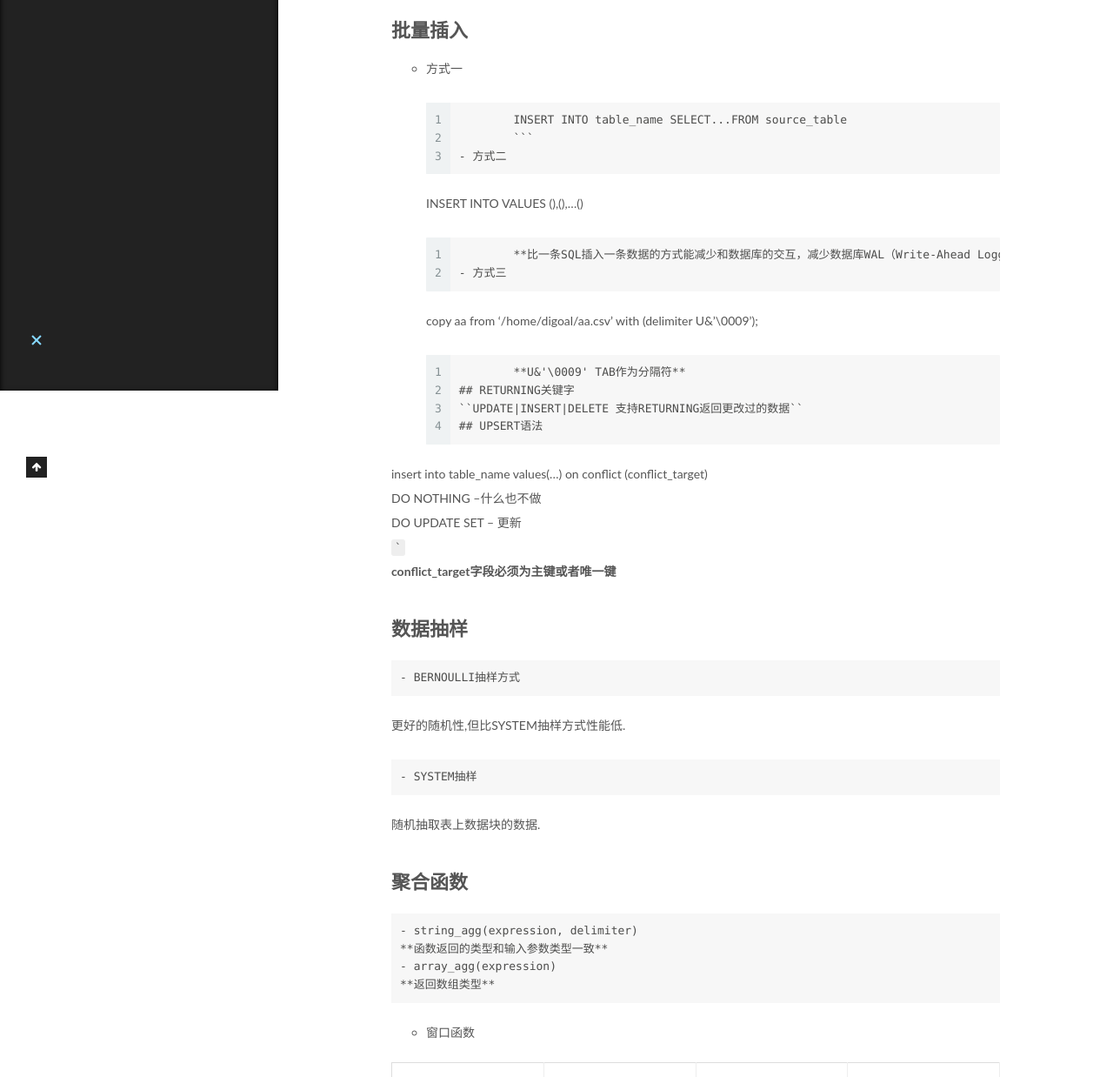
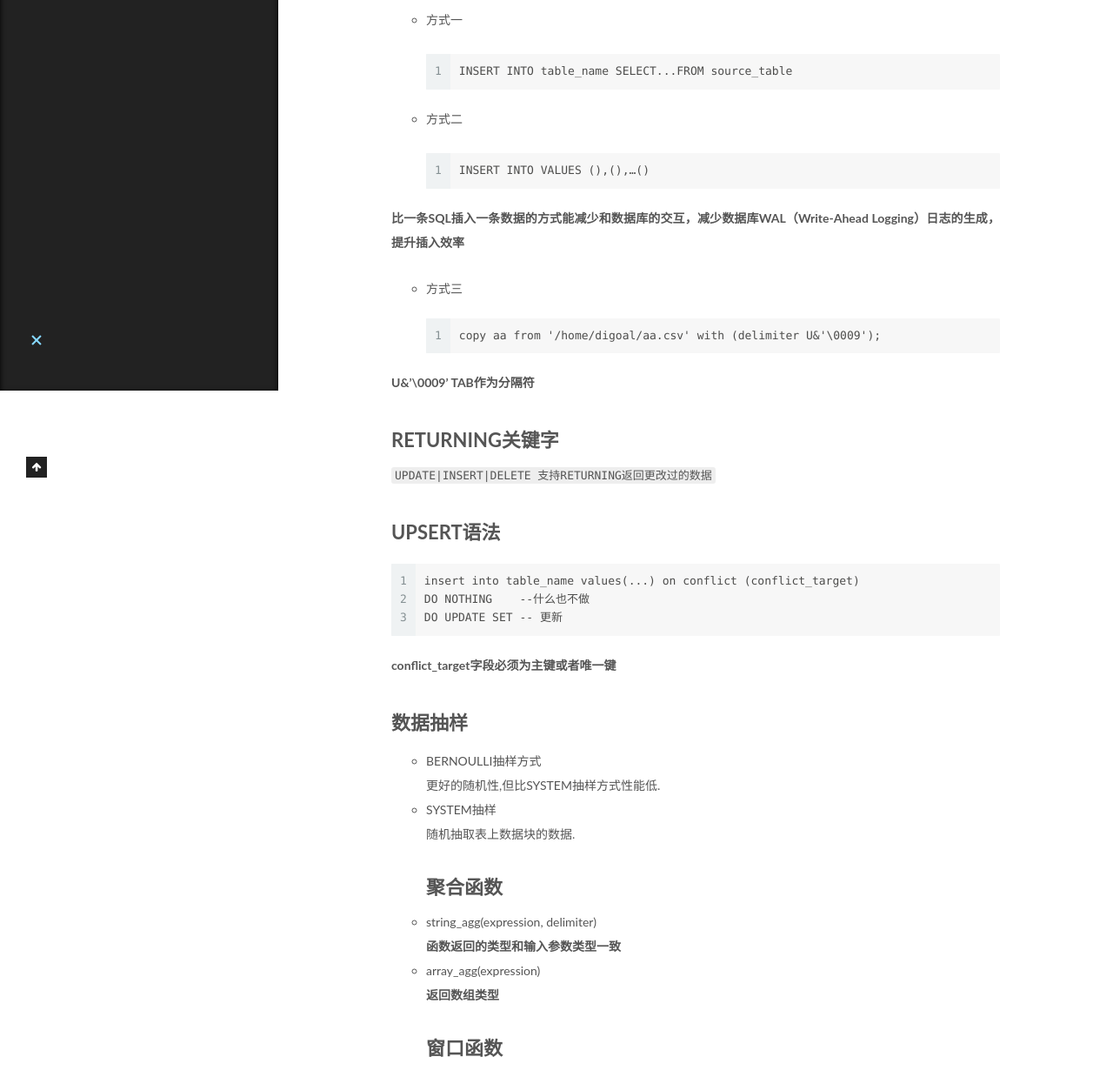
Before and after one commit to zhl003/zhl003.github.io, a plain HTML site: page 2019/01/29/PostgreSQL-语法特性/index.html in a window 1280 px wide. Shown: the part 351-1589 px from the top of the page at 87% size. Drawn offline with Linux system fonts and the light colour scheme.

Commit message:
Site updated: 2019-01-29 18:24:48

````diff
--- a/2019/01/29/PostgreSQL-语法特性/index.html
+++ b/2019/01/29/PostgreSQL-语法特性/index.html
@@ -79,18 +79,18 @@
 
 
 
-<meta name="description" content="PostgreSQL 语法特性批量插入 方式一    123	INSERT INTO table_name SELECT...FROM source_table	```  - 方式二   INSERT INTO VALUES (),(),…()   12	**比一条SQL插入一条数据的方式能减少和数据库的交互，减少数据库WAL（Write-Ahead Logging）日志的生成，提升插入效率**">
+<meta name="description" content="批量插入 方式一  1INSERT INTO table_name SELECT...FROM source_table  方式二  1INSERT INTO VALUES (),(),…()   比一条SQL插入一条数据的方式能减少和数据库的交互，减少数据库WAL（Write-Ahead Logging）日志的生成，提升插入效率  方式三1copy aa from &amp;apos;/home/dig">
 <meta name="keywords" content="SQL">
 <meta property="og:type" content="article">
 <meta property="og:title" content="PostgreSQL 语法特性">
 <meta property="og:url" content="http://yoursite.com/2019/01/29/PostgreSQL-语法特性/index.html">
 <meta property="og:site_name" content="我的博客">
-<meta property="og:description" content="PostgreSQL 语法特性批量插入 方式一    123	INSERT INTO table_name SELECT...FROM source_table	```  - 方式二   INSERT INTO VALUES (),(),…()   12	**比一条SQL插入一条数据的方式能减少和数据库的交互，减少数据库WAL（Write-Ahead Logging）日志的生成，提升插入效率**">
+<meta property="og:description" content="批量插入 方式一  1INSERT INTO table_name SELECT...FROM source_table  方式二  1INSERT INTO VALUES (),(),…()   比一条SQL插入一条数据的方式能减少和数据库的交互，减少数据库WAL（Write-Ahead Logging）日志的生成，提升插入效率  方式三1copy aa from &amp;apos;/home/dig">
 <meta property="og:locale" content="zh-Hans">
-<meta property="og:updated_time" content="2019-01-29T10:14:40.330Z">
+<meta property="og:updated_time" content="2019-01-29T10:24:10.594Z">
 <meta name="twitter:card" content="summary">
 <meta name="twitter:title" content="PostgreSQL 语法特性">
-<meta name="twitter:description" content="PostgreSQL 语法特性批量插入 方式一    123	INSERT INTO table_name SELECT...FROM source_table	```  - 方式二   INSERT INTO VALUES (),(),…()   12	**比一条SQL插入一条数据的方式能减少和数据库的交互，减少数据库WAL（Write-Ahead Logging）日志的生成，提升插入效率**">
+<meta name="twitter:description" content="批量插入 方式一  1INSERT INTO table_name SELECT...FROM source_table  方式二  1INSERT INTO VALUES (),(),…()   比一条SQL插入一条数据的方式能减少和数据库的交互，减少数据库WAL（Write-Ahead Logging）日志的生成，提升插入效率  方式三1copy aa from &amp;apos;/home/dig">
 
 
 
@@ -342,26 +342,28 @@
 
 
 
-        <h1 id="PostgreSQL-语法特性"><a href="#PostgreSQL-语法特性" class="headerlink" title="PostgreSQL 语法特性"></a>PostgreSQL 语法特性</h1><h2 id="批量插入"><a href="#批量插入" class="headerlink" title="批量插入"></a>批量插入</h2><ul>
+        <h2 id="批量插入"><a href="#批量插入" class="headerlink" title="批量插入"></a>批量插入</h2><ul>
 <li><p>方式一 </p>
-  <figure class="highlight plain"><table><tr><td class="gutter"><pre><span class="line">1</span><br><span class="line">2</span><br><span class="line">3</span><br></pre></td><td class="code"><pre><span class="line">	INSERT INTO table_name SELECT...FROM source_table</span><br><span class="line">	```  </span><br><span class="line">- 方式二</span><br></pre></td></tr></table></figure>
-<p>  INSERT INTO VALUES (),(),…()</p>
-  <figure class="highlight plain"><table><tr><td class="gutter"><pre><span class="line">1</span><br><span class="line">2</span><br></pre></td><td class="code"><pre><span class="line">	**比一条SQL插入一条数据的方式能减少和数据库的交互，减少数据库WAL（Write-Ahead Logging）日志的生成，提升插入效率**  </span><br><span class="line">- 方式三</span><br></pre></td></tr></table></figure>
-<p>   copy aa from ‘/home/digoal/aa.csv’ with (delimiter U&amp;’\0009’);  </p>
-  <figure class="highlight plain"><table><tr><td class="gutter"><pre><span class="line">1</span><br><span class="line">2</span><br><span class="line">3</span><br><span class="line">4</span><br></pre></td><td class="code"><pre><span class="line">	**U&amp;&apos;\0009&apos; TAB作为分隔符**	</span><br><span class="line">## RETURNING关键字</span><br><span class="line">``UPDATE|INSERT|DELETE 支持RETURNING返回更改过的数据``</span><br><span class="line">## UPSERT语法</span><br></pre></td></tr></table></figure>
+<figure class="highlight plain"><table><tr><td class="gutter"><pre><span class="line">1</span><br></pre></td><td class="code"><pre><span class="line">INSERT INTO table_name SELECT...FROM source_table</span><br></pre></td></tr></table></figure>
+</li>
+<li><p>方式二 </p>
+<figure class="highlight plain"><table><tr><td class="gutter"><pre><span class="line">1</span><br></pre></td><td class="code"><pre><span class="line">INSERT INTO VALUES (),(),…()</span><br></pre></td></tr></table></figure>
 </li>
 </ul>
-<p>insert into table_name values(…) on conflict (conflict_target)<br>DO NOTHING    –什么也不做<br>DO UPDATE SET – 更新<br><code>`</code><br><strong>conflict_target字段必须为主键或者唯一键</strong></p>
-<h2 id="数据抽样"><a href="#数据抽样" class="headerlink" title="数据抽样"></a>数据抽样</h2><pre><code>- BERNOULLI抽样方式
-</code></pre><p>更好的随机性,但比SYSTEM抽样方式性能低.</p>
-<pre><code>- SYSTEM抽样
-</code></pre><p>随机抽取表上数据块的数据.</p>
-<h2 id="聚合函数"><a href="#聚合函数" class="headerlink" title="聚合函数"></a>聚合函数</h2><pre><code>- string_agg(expression, delimiter)
-**函数返回的类型和输入参数类型一致**
-- array_agg(expression)
-**返回数组类型**
-</code></pre><ul>
-<li>窗口函数</li>
+<p><strong>比一条SQL插入一条数据的方式能减少和数据库的交互，减少数据库WAL（Write-Ahead Logging）日志的生成，提升插入效率</strong></p>
+<ul>
+<li>方式三<figure class="highlight plain"><table><tr><td class="gutter"><pre><span class="line">1</span><br></pre></td><td class="code"><pre><span class="line">copy aa from &apos;/home/digoal/aa.csv&apos; with (delimiter U&amp;&apos;\0009&apos;);</span><br></pre></td></tr></table></figure>
+</li>
+</ul>
+<p><strong>U&amp;’\0009’ TAB作为分隔符</strong>    </p>
+<h2 id="RETURNING关键字"><a href="#RETURNING关键字" class="headerlink" title="RETURNING关键字"></a>RETURNING关键字</h2><p><code>UPDATE|INSERT|DELETE 支持RETURNING返回更改过的数据</code></p>
+<h2 id="UPSERT语法"><a href="#UPSERT语法" class="headerlink" title="UPSERT语法"></a>UPSERT语法</h2><figure class="highlight plain"><table><tr><td class="gutter"><pre><span class="line">1</span><br><span class="line">2</span><br><span class="line">3</span><br></pre></td><td class="code"><pre><span class="line">insert into table_name values(...) on conflict (conflict_target) </span><br><span class="line">DO NOTHING    --什么也不做</span><br><span class="line">DO UPDATE SET -- 更新</span><br></pre></td></tr></table></figure>
+<p><strong>conflict_target字段必须为主键或者唯一键</strong></p>
+<h2 id="数据抽样"><a href="#数据抽样" class="headerlink" title="数据抽样"></a>数据抽样</h2><ul>
+<li>BERNOULLI抽样方式<br>更好的随机性,但比SYSTEM抽样方式性能低.</li>
+<li>SYSTEM抽样<br>随机抽取表上数据块的数据.<h2 id="聚合函数"><a href="#聚合函数" class="headerlink" title="聚合函数"></a>聚合函数</h2></li>
+<li>string_agg(expression, delimiter)<br><strong>函数返回的类型和输入参数类型一致</strong></li>
+<li>array_agg(expression)<br><strong>返回数组类型</strong><h2 id="窗口函数"><a href="#窗口函数" class="headerlink" title="窗口函数"></a>窗口函数</h2></li>
 </ul>
 <table>
 <thead>
@@ -629,7 +631,7 @@
 
 
 
-              <div class="post-toc-content"><ol class="nav"><li class="nav-item nav-level-1"><a class="nav-link" href="#PostgreSQL-语法特性"><span class="nav-number">1.</span> <span class="nav-text">PostgreSQL 语法特性</span></a><ol class="nav-child"><li class="nav-item nav-level-2"><a class="nav-link" href="#批量插入"><span class="nav-number">1.1.</span> <span class="nav-text">批量插入</span></a></li><li class="nav-item nav-level-2"><a class="nav-link" href="#数据抽样"><span class="nav-number">1.2.</span> <span class="nav-text">数据抽样</span></a></li><li class="nav-item nav-level-2"><a class="nav-link" href="#聚合函数"><span class="nav-number">1.3.</span> <span class="nav-text">聚合函数</span></a></li></ol></li></ol></div>
+              <div class="post-toc-content"><ol class="nav"><li class="nav-item nav-level-2"><a class="nav-link" href="#批量插入"><span class="nav-number">1.</span> <span class="nav-text">批量插入</span></a></li><li class="nav-item nav-level-2"><a class="nav-link" href="#RETURNING关键字"><span class="nav-number">2.</span> <span class="nav-text">RETURNING关键字</span></a></li><li class="nav-item nav-level-2"><a class="nav-link" href="#UPSERT语法"><span class="nav-number">3.</span> <span class="nav-text">UPSERT语法</span></a></li><li class="nav-item nav-level-2"><a class="nav-link" href="#数据抽样"><span class="nav-number">4.</span> <span class="nav-text">数据抽样</span></a></li><li class="nav-item nav-level-2"><a class="nav-link" href="#聚合函数"><span class="nav-number">5.</span> <span class="nav-text">聚合函数</span></a></li><li class="nav-item nav-level-2"><a class="nav-link" href="#窗口函数"><span class="nav-number">6.</span> <span class="nav-text">窗口函数</span></a></li></ol></div>
 
 
           </div>
````
Also changed, not shown: index.html (+19 -17 lines).
